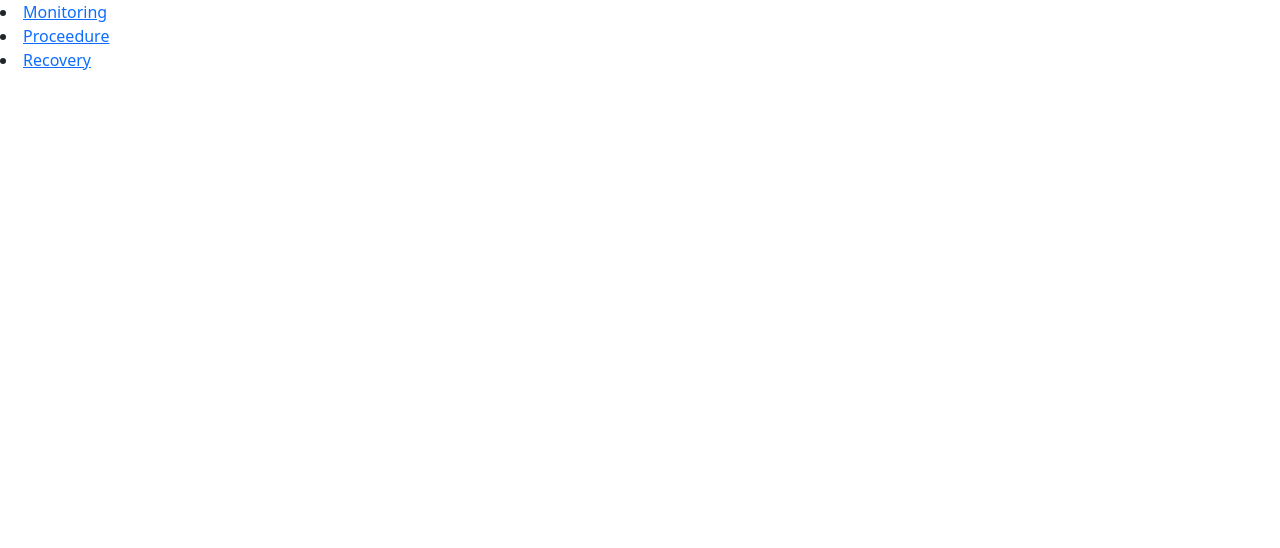
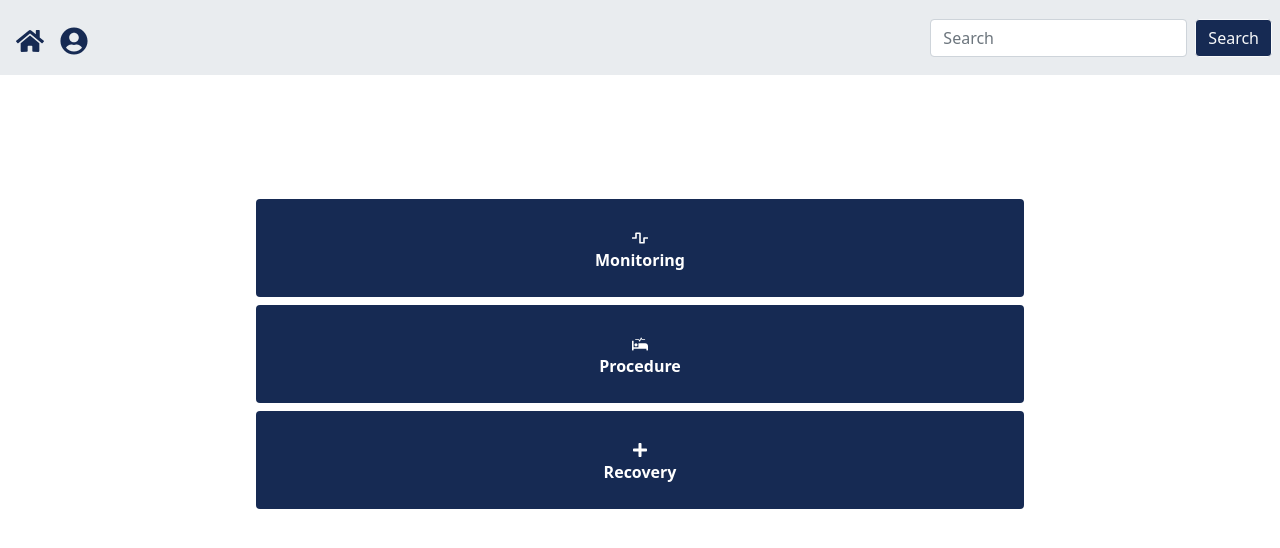
Before and after one commit to acsaeng/post-op-discharge-app, a React (Create React App) app in the folder frontend/: page /education in a window 1280 px wide. Shown: the top 548 px of the page. Built offline with nearby package versions, Linux system fonts and the light colour scheme.

Commit message:
Adding styling to Education page

```diff
--- a/frontend/src/App.js
+++ b/frontend/src/App.js
@@ -8,7 +8,7 @@ import Medications from './medications/Medications';
 import Messages from './messages/Messages';
 import Appointments from './appointments/Appointments';
 import Monitoring from './education/Monitoring';
-import Proceedure from './education/Proceedure';
+import Procedure from './education/Procedure';
 import Recovery from './education/Recovery';
 
 function App() {
@@ -21,7 +21,7 @@ function App() {
                 <Route path='/user-info' element={<UserInfo/>}/>
                 <Route path='/education' element={<Education/>}/>
                 <Route path='/education/monitoring' element = {<Monitoring/>}/>
-                <Route path='/education/proceedure' element = {<Proceedure/>}/>
+                <Route path='/education/procedure' element = {<Procedure/>}/>
                 <Route path='/education/recovery' element = {<Recovery/>}/>
                 <Route path='/medications' element={<Medications/>}/>
                 <Route path='/messages' element={<Messages/>}/>
--- a/frontend/src/education/Education.js
+++ b/frontend/src/education/Education.js
@@ -1,25 +1,28 @@
 import React from 'react'
-import { Link } from 'react-router-dom'
+import { useNavigate } from "react-router-dom";
+import { FaWaveSquare, FaProcedures, FaPlus } from 'react-icons/fa'
+import Navbar from '../navbar/Navbar';
 
 const Education = () => {
+  const navigate = useNavigate();
+
   return (
-    <div>
-      <li>
-        <Link to ='monitoring'>
-          <span>Monitoring</span>
-        </Link>
-      </li>
-      <li>
-        <Link to ='proceedure'>
-          <span>Proceedure</span>
-        </Link>
-      </li>
-      <li>
-        <Link to ='recovery'>
-          <span>Recovery</span>
-        </Link>
-      </li>
-    </div>
+    <div className='h-100'>
+      <Navbar />
+      <div className="d-flex align-items-center flex-column" style={{marginTop: "15vh"}}>
+          <button className="menu-option-btn m-1 py-4 btn fw-bold" onClick={() => navigate("/education/monitoring")}>
+              <FaWaveSquare /><br/>Monitoring
+          </button>
+
+          <button className="menu-option-btn m-1 py-4 btn fw-bold" onClick={() => navigate("/education/procedure")}>
+              <FaProcedures /><br/>Procedure
+          </button>
+
+          <button className="menu-option-btn m-1 py-4 btn fw-bold" onClick={() => navigate("/education/recovery")}>
+              <FaPlus /><br/>Recovery
+          </button>
+      </div>
+     </div>
   )
 }
 
--- /dev/null
+++ b/frontend/src/education/Procedure.js
@@ -0,0 +1,9 @@
+import React from 'react'
+
+const Procedure = () => {
+  return (
+    <div>Procedure</div>
+  )
+}
+
+export default Procedure
--- a/frontend/src/education/Proceedure.js
+++ /dev/null
@@ -1,9 +0,0 @@
-import React from 'react'
-
-const Proceedure = () => {
-  return (
-    <div>Proceedure</div>
-  )
-}
-
-export default Proceedure
--- a/frontend/src/education/Recovery.js
+++ b/frontend/src/education/Recovery.js
@@ -1,9 +1,9 @@
 import React from 'react'
 
-const Proceedure = () => {
+const Recovery = () => {
   return (
-    <div>Proceedure</div>
+    <div>Recovery</div>
   )
 }
 
-export default Proceedure
+export default Recovery
```
